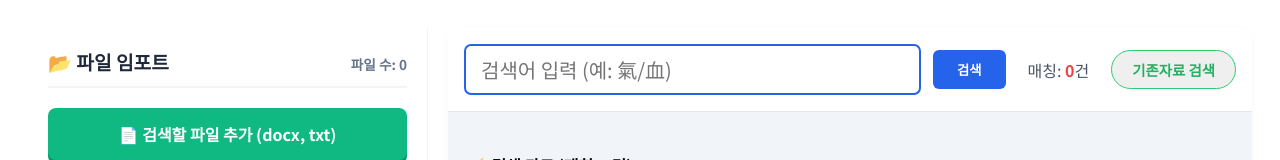
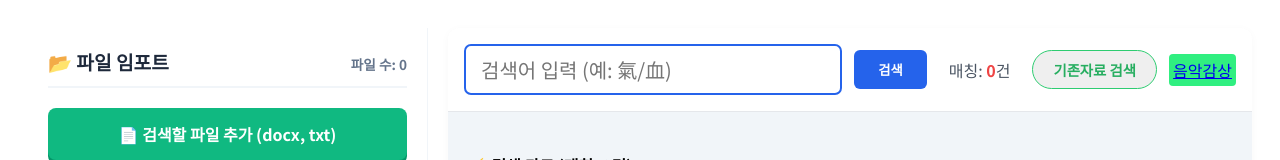
Before and after one commit to shanghanrun/notedic-lite, a SvelteKit app: page / in a window 1280 px wide. Shown: the top 160 px of the page. Built offline with nearby package versions, Linux system fonts and the light colour scheme; no server answers; what pocketbase would draw is missing.

Commit message:
음악감상 링크 임시 만듬

```diff
--- a/src/component/UserSearchHeader.svelte
+++ b/src/component/UserSearchHeader.svelte
@@ -37,6 +37,7 @@
 				Home
 			</button>
 		{/if}
+        <a class="music" href="https://music.chois.cloud">음악감상</a>
     </div>
 </div>
 
@@ -107,6 +108,14 @@
         background: #2ecc71;
         color: white;
     }
+    .music{
+        background:#30ef80;
+        border-radius: 4px;
+        padding: 4px;
+    }
+    .music:hover{
+        background:#27ae60;
+    }
 
     /* 노트북이나 태블릿 등 화면이 작아질 때를 위한 '마법의 코드' */
     @media (max-width: 1024px) {
```
